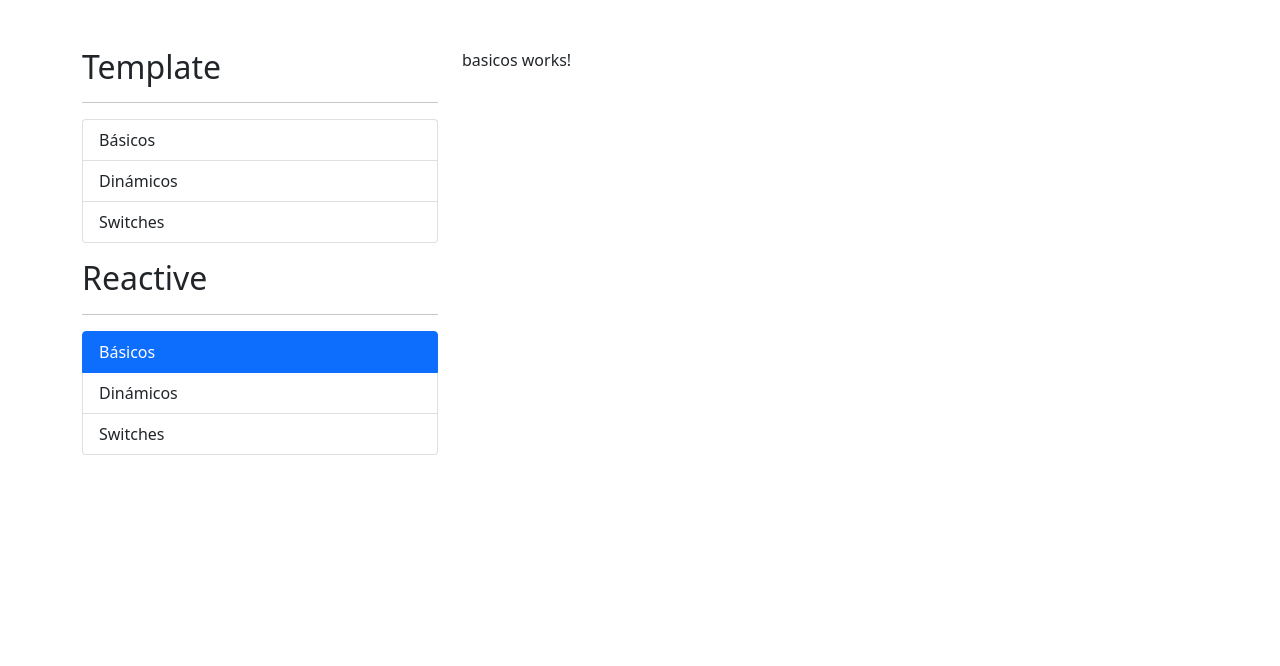
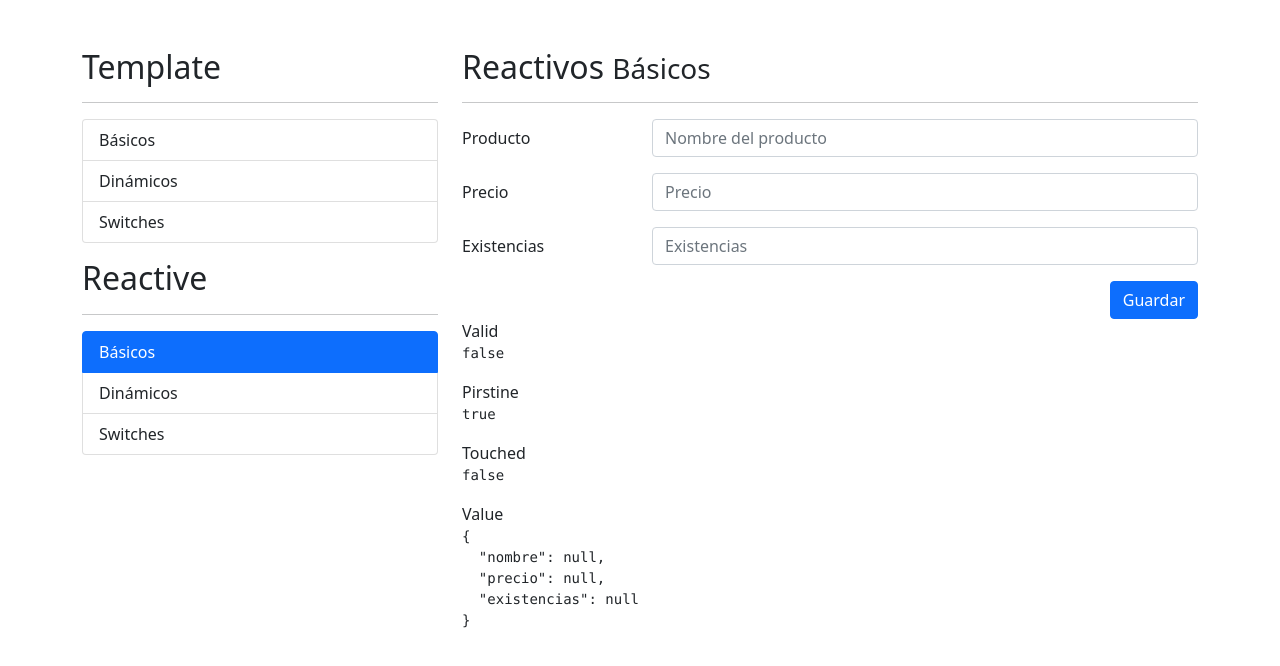
Before and after one commit to ElLuchoMan/FormulariosApp, an Angular app: page /reactive/basicos in a window 1280 px wide. Shown: the top 666 px of the page. Built offline with nearby package versions, Linux system fonts and the light colour scheme.

Commit message:
Iniciados formularios reactivos

```diff
--- a/src/app/reactive/basicos/basicos.component.html
+++ b/src/app/reactive/basicos/basicos.component.html
@@ -1 +1,52 @@
-<p>basicos works!</p>
+<h2>Reactivos <small>Básicos</small> </h2>
+<hr>
+<div class="row">
+    <div class="col">
+        <form (ngSubmit)="guardar()"  autocomplete="off" [formGroup]="miFormulario">
+            <!-- Producto -->
+            <div class="mb-3 row">
+                <label class="col-sm-3 col-form-label">Producto</label>
+                <div class="col-sm-9"> <input type="text" formControlName="nombre" class="form-control" name="producto"
+                        required placeholder="Nombre del producto">
+                    <span *ngIf="campoEsValido('nombre') " class="form-text text-danger">Debe ser de 3
+                        letras</span>
+                </div>
+            </div>
+            <!-- Precio -->
+            <div class="mb-3 row">
+                <label class="col-sm-3 col-form-label">Precio</label>
+                <div class="col-sm-9"> <input type="number" formControlName="precio" class="form-control" name="precio"
+                        required placeholder="Precio" min="0">
+                    <span *ngIf="campoEsValido('precio')" class="form-text text-danger">Debe ser mayor o igual a
+                        0</span>
+                </div>
+            </div>
+            <!-- Existencias -->
+            <div class="mb-3 row">
+                <label class="col-sm-3 col-form-label">Existencias</label>
+                <div class="col-sm-9"> <input type="number" formControlName="existencias" class="form-control"
+                        name="existencias" required placeholder="Existencias" customMin>
+                    <span *ngIf="campoEsValido('existencias')" class="form-text text-danger">Debe ser mayor o igual a
+                        0</span>
+                </div>
+            </div>
+            <div class="row">
+                <div class="col">
+                    <button  class="btn btn-primary float-end">Guardar</button>
+                </div>
+            </div>
+        </form>
+    </div>
+</div>
+<div class="row">
+    <div class="col">
+        <span>Valid</span>
+        <pre>{{miFormulario.valid}}</pre>
+        <span>Pirstine</span>
+        <pre>{{miFormulario.pristine}}</pre>
+        <span>Touched</span>
+        <pre>{{miFormulario.touched}}</pre>
+        <span>Value</span>
+        <pre>{{miFormulario.value|json}}</pre>
+    </div>
+</div>
--- a/src/app/reactive/basicos/basicos.component.ts
+++ b/src/app/reactive/basicos/basicos.component.ts
@@ -1,4 +1,5 @@
-import { Component, OnInit } from '@angular/core';
+import { Component } from '@angular/core';
+import { FormGroup, FormControl, FormBuilder, Validators } from '@angular/forms';
 
 @Component({
   selector: 'app-basicos',
@@ -6,11 +7,28 @@ import { Component, OnInit } from '@angular/core';
   styles: [
   ]
 })
-export class BasicosComponent implements OnInit {
+export class BasicosComponent {
+  // miFormulario: FormGroup = new FormGroup({
+  //   nombre: new FormControl('Rtx 3080 Ti'),
+  //   precio: new FormControl(3458645),
+  //   existencias: new FormControl(150)
+  // })
 
-  constructor() { }
-
-  ngOnInit(): void {
+  miFormulario: FormGroup = this.fb.group({
+    nombre: [, [Validators.required, Validators.minLength(3)]],
+    precio: [, [Validators.required, Validators.min(0)]],
+    existencias: [, [Validators.required, Validators.min(0)]],
+  })
+  constructor(private fb: FormBuilder) { }
+  campoEsValido(campo: string) {
+    return this.miFormulario.controls[campo].errors && this.miFormulario.controls[campo].touched;
   }
-
+  guardar(){
+    if (this.miFormulario.invalid){
+      this.miFormulario.markAllAsTouched();
+           return;
+    }
+    console.log(this.miFormulario.value);
+    this.miFormulario.reset();
+  }
 }
--- a/src/app/reactive/dinamicos/dinamicos.component.html
+++ b/src/app/reactive/dinamicos/dinamicos.component.html
@@ -1 +1,40 @@
-<p>dinamicos works!</p>
+<h2>Reactivos <small>Dinámicos</small></h2>
+<hr>
+<form autocomplete="off">
+    <div class="mb-3 row">
+        <label class="col-sm-3 col-form-label">Nombre</label>
+        <div class="col-sm-9">
+            <input class="form-control" placeholder="Nombre">
+            <span class="form-text text-danger">
+                El nombre es obligatorio</span>
+        </div>
+    </div>
+    <div class="mb-3 row">
+        <label class="col-sm-3 col-form-label">Agregar</label>
+        <div class="col-sm-9">
+            <div class="input-group">
+                <input type="text" class="form-control" (keyup.enter)="1" name="nuevoJuego"
+                    placeholder="Agregar favorito">
+                <button class="btn btn-outline-primary" type="button" (click)="1"> Agregar</button>
+            </div>
+        </div>
+    </div>
+    <div class="mb-3 row">
+        <label class="col-sm-3 col-form-label">Favoritos</label>
+        <!-- <div class="col-sm-9">
+            <div class="input-group mb-1 " >
+                <input class=" form-control" >
+                <button class="btn btn-outline-danger" type="button" (click)="a=1"> Borrar</button>
+            </div>
+        </div> -->
+    </div>
+    <div class="row">
+        <div class="col-sm-12">
+            <button type="button" (click)="1" class="btn btn-primary float-end" required> Guardar</button>
+        </div>
+    </div>
+</form>
+<!-- <span>
+    Persona
+</span>
+<pre>{{persona|json}}</pre><p>dinamicos works!</p> -->
--- a/src/app/reactive/reactive.module.ts
+++ b/src/app/reactive/reactive.module.ts
@@ -5,13 +5,15 @@ import { ReactiveRoutingModule } from './reactive-routing.module';
 import { BasicosComponent } from './basicos/basicos.component';
 import { DinamicosComponent } from './dinamicos/dinamicos.component';
 import { SwitchesComponent } from './switches/switches.component';
+import { ReactiveFormsModule } from '@angular/forms';
 
 
 @NgModule({
   declarations: [BasicosComponent, DinamicosComponent, SwitchesComponent],
   imports: [
     CommonModule,
-    ReactiveRoutingModule
+    ReactiveRoutingModule,
+    ReactiveFormsModule,
   ]
 })
 export class ReactiveModule { }
--- a/src/app/reactive/switches/switches.component.html
+++ b/src/app/reactive/switches/switches.component.html
@@ -1 +1,60 @@
-<p>switches works!</p>
+<h2>Reactive <small>Switches</small></h2>
+<hr>
+
+<form>
+    <div class="row mb-3">
+        <label class="col-sm-3 col-form-label"> Género</label>
+        <div class="col-sm-9">
+            <div class="form-check">
+                <input class="form-check-input" value="M" type="radio" name="radioGenero" id="radioMasculino">
+                <label class="form-check-label" for="radioMasculino">
+                    Masculino
+                </label>
+            </div>
+            <div class="form-check">
+                <input class="form-check-input" value="F" type="radio" name="radioGenero" id="radioFemenino">
+                <label class="form-check-label" for="radioFemenino">
+                    Femenino
+                </label>
+            </div>
+        </div>
+    </div>
+
+    <div class="row mb-3">
+        <label class="col-sm-3 col-form-label"> Notificaciones </label>
+        <div class="col-sm-9">
+            <div class="form-check form-switch mt-2">
+                <input class="form-check-input" type="checkbox" id="switchNotificaciones">
+                <label class="form-check-label" for="switchNotificaciones">Quiero recibir notificaciones</label>
+            </div>
+        </div>
+    </div>
+    <div class="row mb-3">
+        <label class="col-sm-3 col-form-label"> </label>
+        <div class="col-sm-9">
+            <div class="form-check">
+                <input class="form-check-input" type="checkbox" value="" id="defaultCheck1">
+                <label class="form-check-label" for="defaultCheck1">
+                    Acepto los Términos y condiciones
+                </label>
+            </div>
+        </div>
+    </div>
+
+    <div class="row">
+        <div class="col">
+            <button class="btn btn-primary float-end">Guardar</button>
+        </div>
+    </div>
+
+</form>
+<!--
+<h5>Valor del formulario</h5>
+<pre>{{miFormulario.value|json}}</pre>
+<h5>Valor de Persona</h5>
+<pre>{{persona|json}}</pre>
+<h5>Valid</h5>
+<pre>{{miFormulario.valid}}</pre>
+<h5>Términos</h5>
+<pre>{{miFormulario.controls?.terminos?.errors | json}}</pre>
+<h5>Condiciones</h5> -->
```
